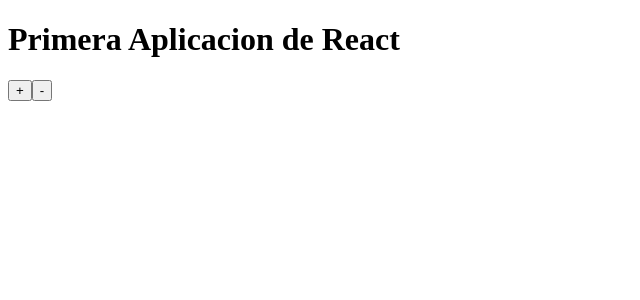
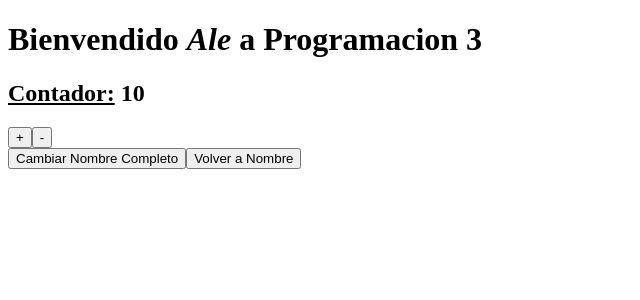
Before and after one commit to lunalebizkit/MERN, a React (Create React App) app in the folder 05-react/programacion3/: page / in a window 1280 px wide. Shown: the top 300 px of the page, without its empty margins (0-640 px from the left). Built offline with nearby package versions, Linux system fonts and the light colour scheme.

Commit message:
Cambie variables usando state.. cree un contador y variables de nombre

```diff
--- a/05-react/programacion3/src/App.jsx
+++ b/05-react/programacion3/src/App.jsx
@@ -1,13 +1,12 @@
 import React from 'react';
+import Contador from './components/Contador'
 
 
 
 function App () {
     return (
         <>
-        <h1>Primera Aplicacion de React</h1>
-        <button>+</button>
-        <button>-</button>
+        <Contador />
         </>
     );
 
--- a/05-react/programacion3/src/components/contador.jsx
+++ b/05-react/programacion3/src/components/contador.jsx
@@ -0,0 +1,35 @@
+import { useState } from "react";
+
+
+const Contador= () => {
+
+    const [nombre, setNombre]= useState("Ale");
+    const [numero, setNumero]= useState(10);
+    function sumar() {
+        setNumero(numero + 1);
+    };
+    const nombreCompleto= ()=> {
+        setNombre("Luna Vega, Alexandro");
+    };
+    const volverNombre= function(nombre) {setNombre("Ale");};
+
+
+
+
+    return(
+
+        <>
+        <h1>Bienvendido <span color= "blue"><i>{nombre}</i></span> a Programacion 3</h1>
+        <h2><u>Contador:</u> {numero}</h2>
+        <button onClick= {sumar}> + </button>
+        <button onClick = {()=> {setNumero(numero - 1)}}> - </button>
+        <br></br>
+        <button onClick= {nombreCompleto} >Cambiar Nombre Completo</button>
+        <button onClick= {volverNombre} >Volver a Nombre</button>
+
+
+        </>
+    );
+};
+
+export default Contador;
```
Also changed, not shown: 05-react/programacion3/src/index.js (+1 -18 lines).
